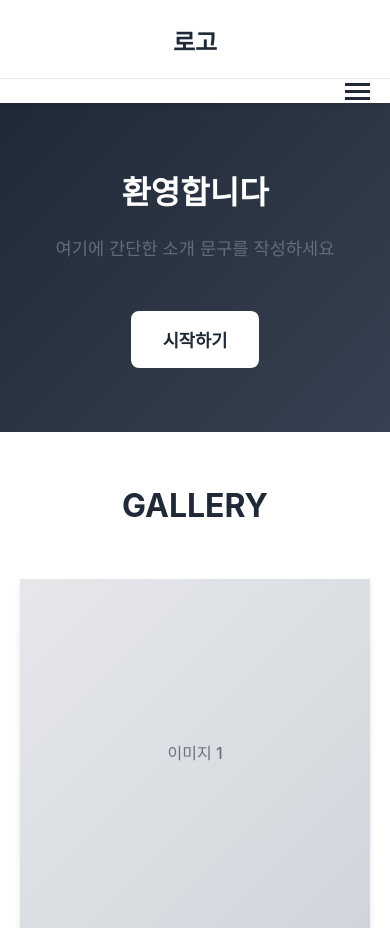
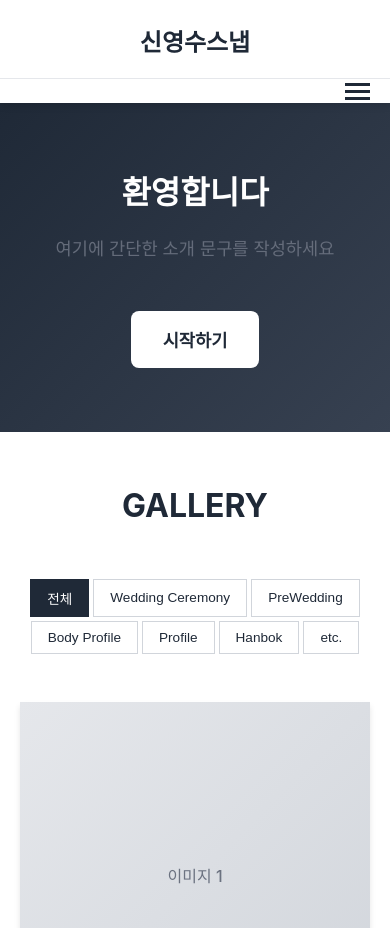
Before and after one commit to mittp0090/rksk7775, a PHP site: page / in a window 390 px wide. Shown: the top 928 px of the page. Run offline with PHP 8.4, Linux system fonts and the light colour scheme.

Commit message:
로고 변경 및 갤러리 카테고리 탭 추가
- 로고를 "신영수스냅"으로 변경
- 갤러리 섹션에 카테고리 탭 추가
  - 전체, Wedding Ceremony, PreWedding, Body Profile, Profile, Hanbok, etc.
- 카테고리 버튼 스타일링 (호버 및 액티브 상태)
- JavaScript로 카테고리 버튼 클릭 이벤트 처리
- 모바일 반응형 디자인 추가

```diff
--- a/css/styles.css
+++ b/css/styles.css
@@ -157,6 +157,36 @@ section > .container > p {
 /* 갤러리 섹션 */
 .gallery {
     background-color: var(--white);
+}
+
+.gallery-categories {
+    display: flex;
+    justify-content: center;
+    gap: 0.5rem;
+    margin-bottom: 3rem;
+    flex-wrap: wrap;
+}
+
+.category-btn {
+    background-color: transparent;
+    border: 1px solid #d1d5db;
+    color: var(--text-color);
+    padding: 0.75rem 1.5rem;
+    font-size: 0.95rem;
+    cursor: pointer;
+    transition: all 0.3s;
+    font-weight: 500;
+}
+
+.category-btn:hover {
+    background-color: var(--light-bg);
+    border-color: var(--text-color);
+}
+
+.category-btn.active {
+    background-color: var(--text-color);
+    color: #ffffff;
+    border-color: var(--text-color);
 }
 
 .gallery-grid {
@@ -450,6 +480,15 @@ footer .container {
         justify-content: center;
     }
 
+    .gallery-categories {
+        gap: 0.25rem;
+    }
+
+    .category-btn {
+        padding: 0.5rem 1rem;
+        font-size: 0.85rem;
+    }
+
     .hero h2 {
         font-size: 2rem;
     }
--- a/index.html
+++ b/index.html
@@ -11,7 +11,7 @@
     <!-- 헤더 -->
     <header>
         <div class="logo-container">
-            <h1>로고</h1>
+            <h1>신영수스냅</h1>
         </div>
         <nav class="navbar">
             <div class="container">
@@ -47,6 +47,18 @@
         <section id="gallery" class="gallery">
             <div class="container">
                 <h2>GALLERY</h2>
+
+                <!-- 갤러리 카테고리 탭 -->
+                <div class="gallery-categories">
+                    <button class="category-btn active" data-category="all">전체</button>
+                    <button class="category-btn" data-category="wedding-ceremony">Wedding Ceremony</button>
+                    <button class="category-btn" data-category="prewedding">PreWedding</button>
+                    <button class="category-btn" data-category="body-profile">Body Profile</button>
+                    <button class="category-btn" data-category="profile">Profile</button>
+                    <button class="category-btn" data-category="hanbok">Hanbok</button>
+                    <button class="category-btn" data-category="etc">etc.</button>
+                </div>
+
                 <div class="gallery-grid">
                     <div class="gallery-item">
                         <div class="gallery-placeholder">이미지 1</div>
--- a/js/main.js
+++ b/js/main.js
@@ -21,6 +21,21 @@ document.addEventListener('DOMContentLoaded', function() {
             }
         });
     }
+
+    // 갤러리 카테고리 버튼
+    const categoryBtns = document.querySelectorAll('.category-btn');
+    categoryBtns.forEach(btn => {
+        btn.addEventListener('click', function() {
+            // 모든 버튼에서 active 클래스 제거
+            categoryBtns.forEach(b => b.classList.remove('active'));
+            // 클릭한 버튼에 active 클래스 추가
+            this.classList.add('active');
+
+            // 여기에 카테고리 필터링 로직을 추가할 수 있습니다
+            const category = this.getAttribute('data-category');
+            console.log('Selected category:', category);
+        });
+    });
 
     // 네비게이션 메뉴 클릭 시 스무스 스크롤
     const navLinks = document.querySelectorAll('.nav-menu a');
```
